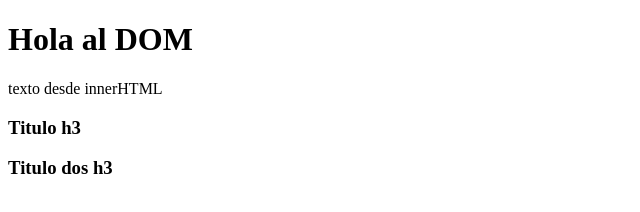
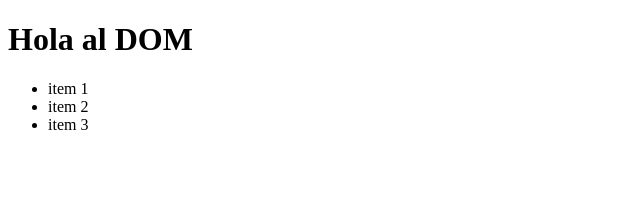
Before and after one commit to cc3saru/Practica1, a plain HTML site: page index.html in a window 1280 px wide. Shown: the whole page, without its empty margins (0-640 px from the left). Drawn offline with Linux system fonts and the light colour scheme.

Commit message:
video #3

```diff
--- a/app.js
+++ b/app.js
@@ -1,11 +1,30 @@
-console.log(document.querySelector('h3'))
-console.log(document.querySelector('.h3-danger'))
-console.log(document.querySelector('#parrafo'))
-console.log(document.getElementById('parrafo'))
+// const lista = document.getElementById("lista-dinamica");
 
-console.log(document.querySelectorAll('.h3-danger'))
-console.log(document.querySelectorAll('h3'))
+// // Creamos el <li>
+// const li = document.createElement("li");
 
-const parrafo = document.querySelector('#parrafo')
-parrafo.textContent = 'texto desde JS'
-parrafo.innerHTML = 'texto desde innerHTML'
+// // Agregamos texto al <li>
+// li.textContent = "Mi <li> dinámico";
+
+// // Finalmente incorporamos al <ul>
+// lista.appendChild(li);
+
+// const lista = document.getElementById("lista-dinamica");
+
+// const arrayItem = ["item 1", "item 2", "item 3"];
+
+// arrayItem.forEach((item) => {
+//   const li = document.createElement("li");
+//   li.textContent = item;
+//   lista.appendChild(li);
+// });
+
+const lista = document.getElementById("lista-dinamica");
+
+const arrayItem = ["item 1", "item 2", "item 3"];
+
+arrayItem.forEach((item) => {
+  lista.innerHTML += `
+            <li>${item}</li>
+          `;
+});
--- a/index.html
+++ b/index.html
@@ -7,9 +7,7 @@
 </head>
 <body>
     <h1>Hola al DOM</h1>
-    <p id="parrafo">Texto estatico</p>
-    <h3>Titulo h3</h3>
-    <h3 class="h3-danger">Titulo dos h3</h3>
+    <ul id="lista-dinamica"></ul>
     <script src="./app.js"></script>
 </body>
 </html>
```
